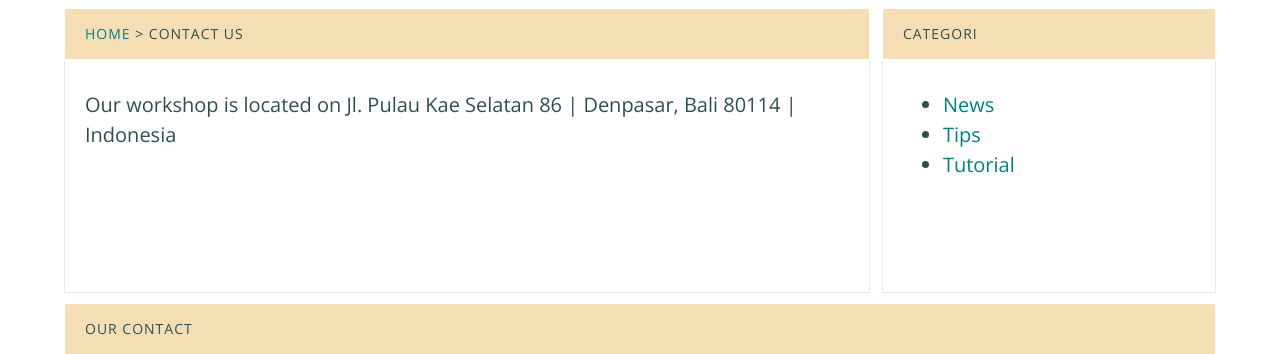
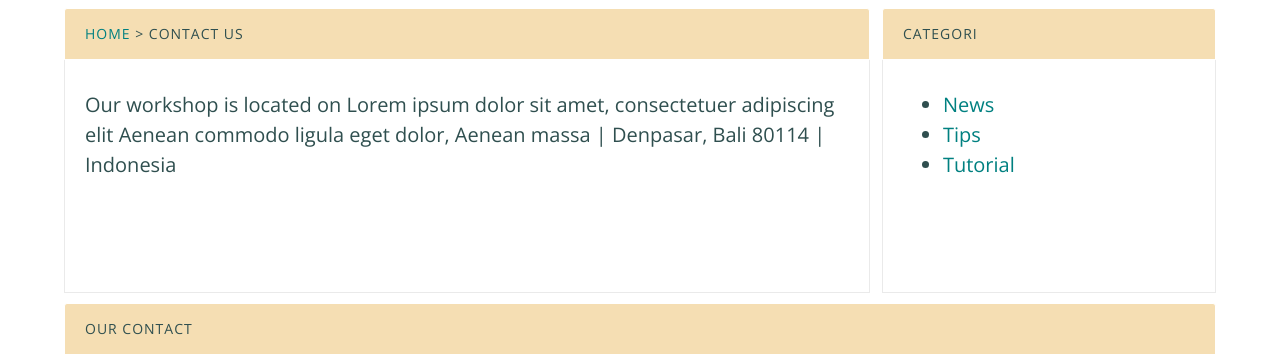
Before and after one commit to mykunang2/mykunang2.github.io, a plain HTML site: page contactus.html in a window 1280 px wide. Shown: the part 398-752 px from the top of the page. Drawn offline with nearby package versions, Linux system fonts and the light colour scheme.

Commit message:
Add files via upload

```diff
--- a/contactus.html
+++ b/contactus.html
@@ -84,7 +84,7 @@
                 </h4>
             </div>
             <div class="box-isi">
-                <p>Our workshop is located on Jl. Pulau Kae Selatan 86 | Denpasar, Bali 80114 | Indonesia</p>
+                <p>Our workshop is located on Lorem ipsum dolor sit amet, consectetuer adipiscing elit Aenean commodo ligula eget dolor, Aenean massa  | Denpasar, Bali 80114 | Indonesia</p>
             </div>
 
         </div>
```
